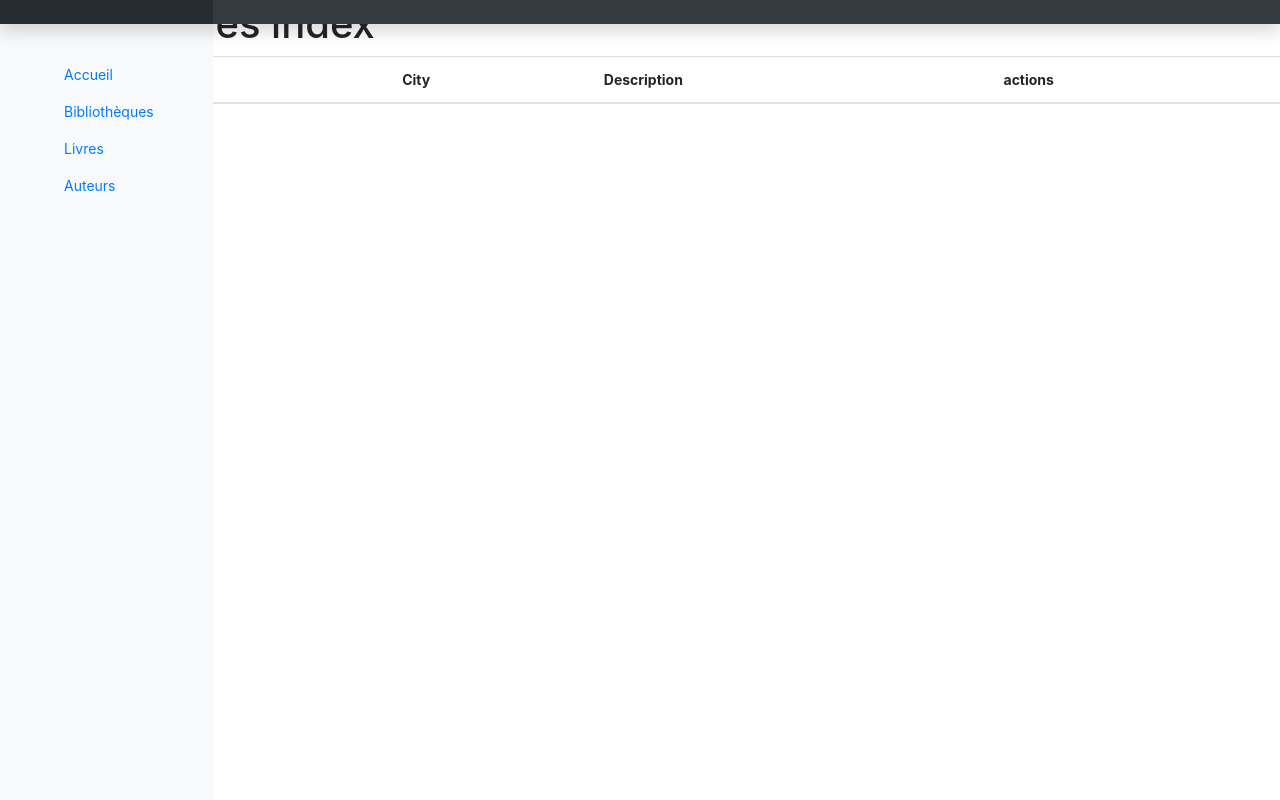
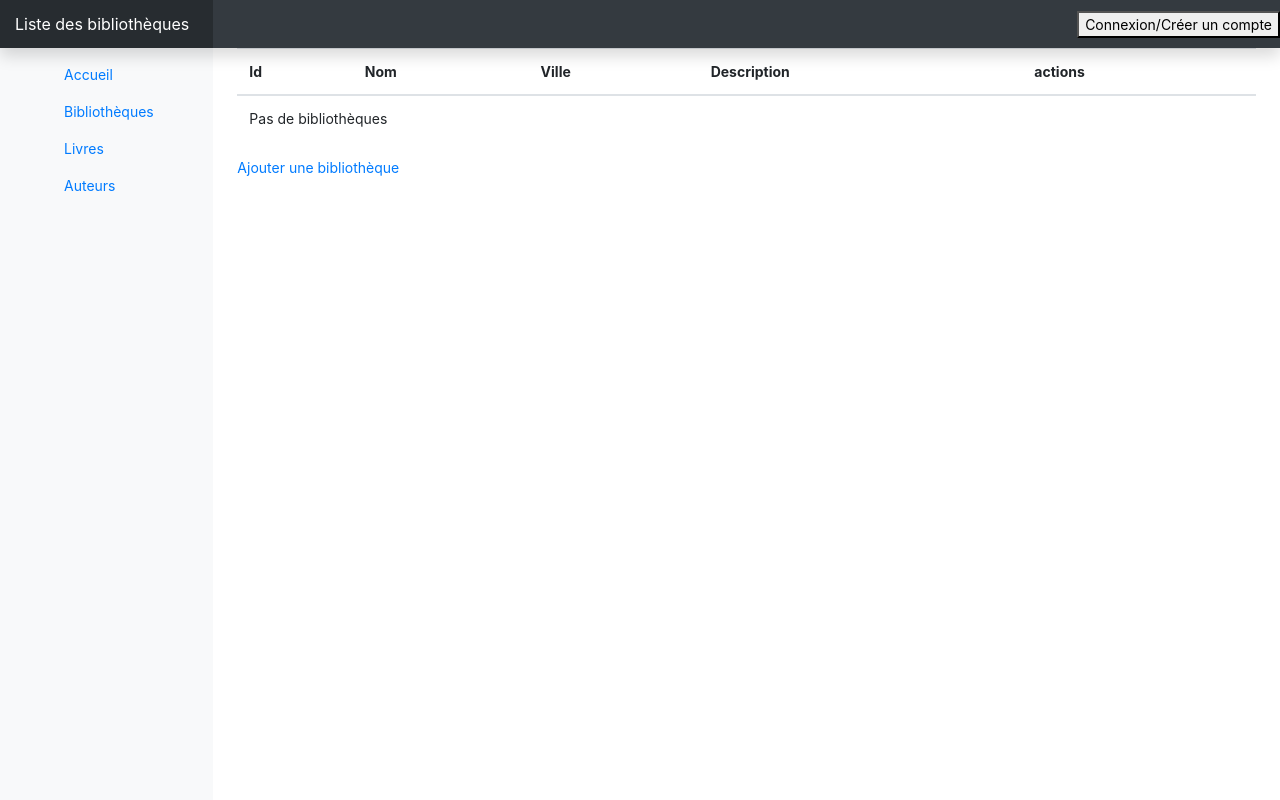
Before and after one commit to zonbimutin/bibliotheque, a Symfony app: template templates/bibliotheques/index.html.twig in a window 1280 px wide. Run offline with Twig, Linux system fonts and the light colour scheme; the template is opened without the code that fills it, so the values that code supplies are empty; some libraries are stand-ins or nearby versions.

Commit message:
modification des templates bibliotheque

```diff
--- a/src/Controller/MainController.php
+++ b/src/Controller/MainController.php
@@ -9,7 +9,7 @@ class MainController extends AbstractController
 {
 
     /**
-     * @Route("/", name="main")
+     * @Route("/", name="index")
      */
     public function index()
     {
--- a/templates/auth/index.html.twig
+++ b/templates/auth/index.html.twig
@@ -3,7 +3,6 @@
 {% block title %}Liste des Auteurs{% endblock %}
 {% block nom_page %}Liste des Auteurs{% endblock %}
 {% block body %}
-        <main role="main" class="col-md-9 ml-sm-auto col-lg-10 px-4">
             <ul>
                 {% for auteur in auteurs %}
                     <a href="{{ path('auteur_view_name', {'name': auteur.name})}}"><li>Nom : {{auteur.name}}</li></a>
@@ -13,6 +12,4 @@
             </ul>
             {# <a href="{{ path('auteur_add')}}"><button>Ajouter un auteur</button></a> #}
             <a href="#"><button>Ajouter un auteur</button></a>
-
-        </main>
 {% endblock %}
--- a/templates/base.html.twig
+++ b/templates/base.html.twig
@@ -14,6 +14,18 @@
     <body>
         <nav class="navbar navbar-dark fixed-top bg-dark flex-md-nowrap p-0 shadow">
             <a class="navbar-brand col-sm-3 col-md-2 mr-0" href="#">{% block nom_page %}{% endblock %}</a>
+            {% if is_granted('ROLE_ADMIN') %}
+                <a href="{{ path('admin_index') }}"> <button>Page Admin</button> </a>
+            {% endif %}
+
+            {% if not app.user %}
+                <a href="{{ path('app_login') }}"> <button>Connexion/Créer un compte</button> </a>
+            {% endif %}
+            {% if app.user %}
+                <div class="mb-3">
+                    Vous êtes connecté avec le compte:  {{ app.user.username }}, <a href="{{ path('app_logout') }}">Déconnexion</a>
+                </div>
+            {% endif %}
         </nav>
         <div class="container-fluid">
             <div class="row">
@@ -21,8 +33,8 @@
                     <div class="sidebar-sticky">
                         <ul class="nav flex-column">
                             <li class="nav-item">
-                            <a class="nav-link" href="{{ path('main')}}">
-                                <span data-feather="main"></span>
+                                <a class="nav-link" href="{{ path('index')}}">
+                                    <span data-feather="index"></span>
                                     Accueil
                                 </a>
                                 <a class="nav-link" href="{{ path('bibliotheques_index')}}">
@@ -41,7 +53,10 @@
                         </ul>
                     </div>
                 </nav>
+
+                <main role="main" class="col-md-9 ml-sm-auto col-lg-10 px-4">
                     {% block body %}{% endblock %}
+                </main>
             </div>
         </div>
         {% block javascripts %}{% endblock %}
--- a/templates/bibliotheques/_delete_form.html.twig
+++ b/templates/bibliotheques/_delete_form.html.twig
@@ -1,5 +1,6 @@
-<form method="post" action="{{ path('bibliotheques_delete', {'id': bibliotheque.id}) }}" onsubmit="return confirm('Are you sure you want to delete this item?');">
+<form method="post" action="{{ path('bibliotheques_delete', {'id': bibliotheque.id}) }}"
+        onsubmit="return confirm('Are you sure you want to delete this item?');">
     <input type="hidden" name="_method" value="DELETE">
     <input type="hidden" name="_token" value="{{ csrf_token('delete' ~ bibliotheque.id) }}">
-    <button class="btn">Delete</button>
+    <button class="btn">Supprimer</button>
 </form>
--- a/templates/bibliotheques/_form.html.twig
+++ b/templates/bibliotheques/_form.html.twig
@@ -1,4 +1,4 @@
 {{ form_start(form) }}
     {{ form_widget(form) }}
-    <button class="btn">{{ button_label|default('Save') }}</button>
+    <button class="btn">{{ button_label|default('Enregistrer') }}</button>
 {{ form_end(form) }}
--- a/templates/bibliotheques/index.html.twig
+++ b/templates/bibliotheques/index.html.twig
@@ -1,16 +1,14 @@
 {% extends 'base.html.twig' %}
 
-{% block title %}Bibliotheques index{% endblock %}
-
+{% block title %}Liste des bibliothèques{% endblock %}
+{% block nom_page %}Liste des bibliothèques{% endblock %}
 {% block body %}
-    <h1>Bibliotheques index</h1>
-
     <table class="table">
         <thead>
             <tr>
                 <th>Id</th>
-                <th>Name</th>
-                <th>City</th>
+                <th>Nom</th>
+                <th>Ville</th>
                 <th>Description</th>
                 <th>actions</th>
             </tr>
@@ -23,17 +21,17 @@
                 <td>{{ bibliotheque.city }}</td>
                 <td>{{ bibliotheque.description }}</td>
                 <td>
-                    <a href="{{ path('bibliotheques_show', {'id': bibliotheque.id}) }}">show</a>
-                    <a href="{{ path('bibliotheques_edit', {'id': bibliotheque.id}) }}">edit</a>
+                    <a href="{{ path('bibliotheques_show', {'id': bibliotheque.id}) }}">Afficher</a>
+                    <a href="{{ path('bibliotheques_edit', {'id': bibliotheque.id}) }}">Modifier</a>
                 </td>
             </tr>
         {% else %}
             <tr>
-                <td colspan="5">no records found</td>
+                <td colspan="5">Pas de bibliothèques</td>
             </tr>
         {% endfor %}
         </tbody>
     </table>
 
-    <a href="{{ path('bibliotheques_new') }}">Create new</a>
+    <a href="{{ path('bibliotheques_new') }}">Ajouter une bibliothèque</a>
 {% endblock %}
--- a/templates/main/index.html.twig
+++ b/templates/main/index.html.twig
@@ -3,7 +3,6 @@
 {% block title %}Accueil{% endblock %}
 {% block nom_page %}Accueil{% endblock %}
 {% block body %}
-        <main role="main" class="col-md-9 ml-sm-auto col-lg-10 px-4">
         <ul>
             {% for bibliotheque in bibliotheques %}
                 <a href="{{ path('bibliotheque_view_name', {'name': bibliotheque.name})}}"><li>Nom : {{bibliotheque.name}}</li></a>
@@ -12,6 +11,4 @@
             {% endfor %}
         </ul>
         {# <a href="{{ path('bibliotheque_add')}}"><button>Ajouter une bibliotheque</button></a> #}
-
-        </main>
 {% endblock %}
```
Also changed, not shown: templates/bibliotheque/index.html.twig (deleted, +0 -18 lines), templates/bibliotheques/edit.html.twig (+4 -3 lines), templates/bibliotheques/new.html.twig (+3 -4 lines), templates/bibliotheques/show.html.twig (+5 -5 lines), templates/books/index.html.twig (+14 -16 lines), templates/books/view.html.twig (added, +15 -0 lines). Lines whose indentation alone changed are shown as unchanged.
